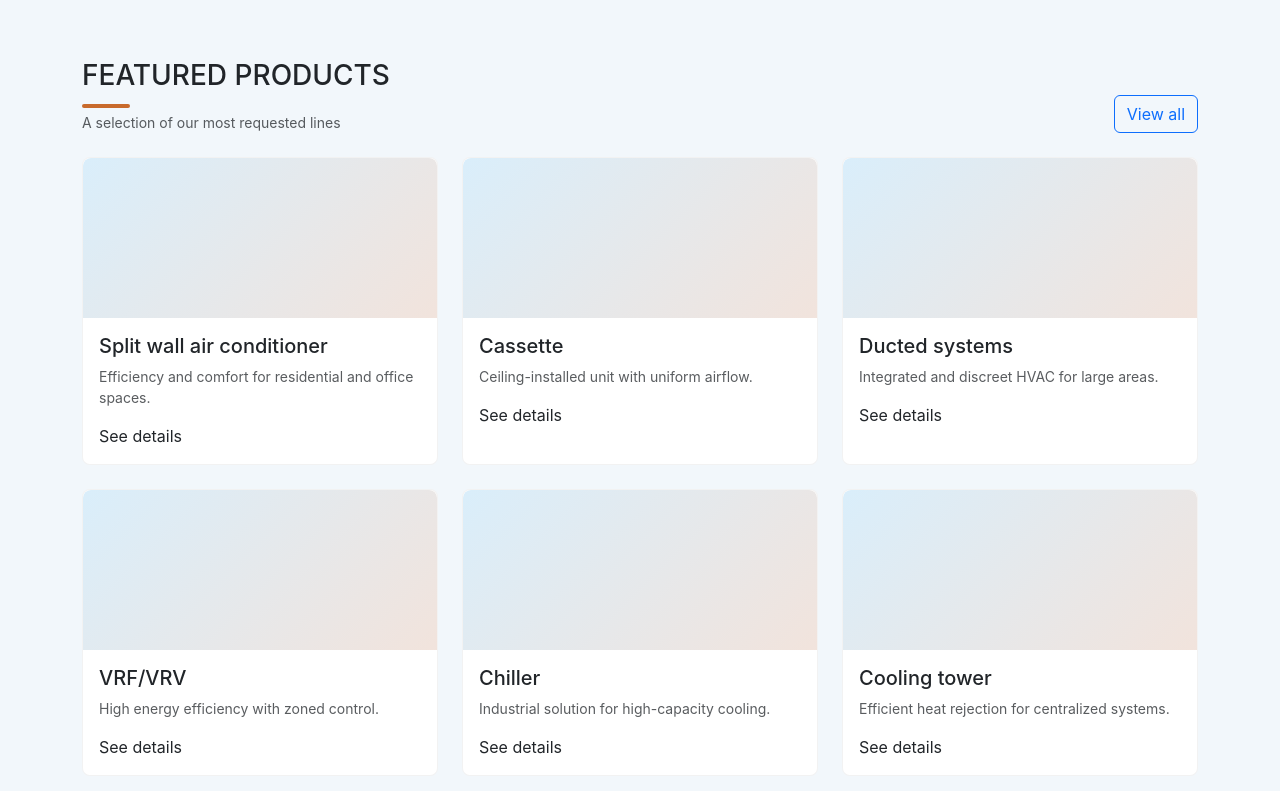
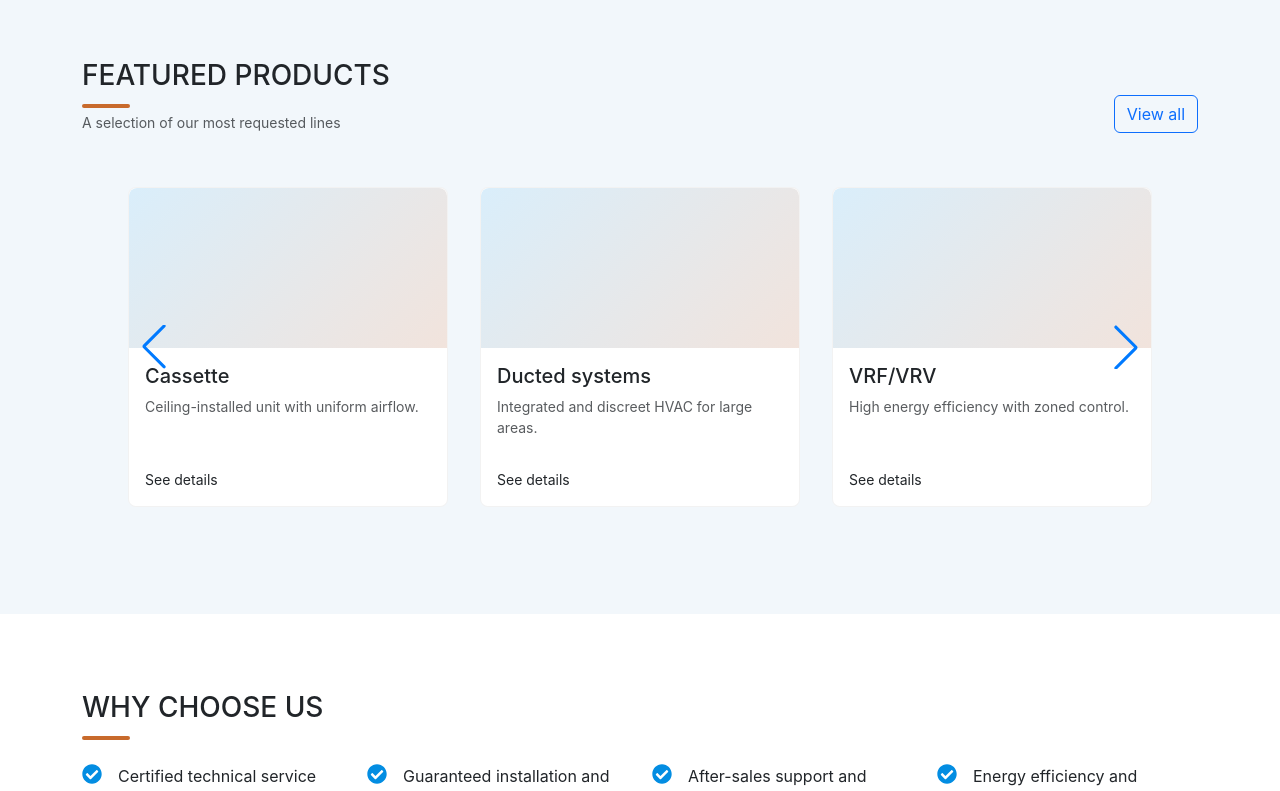
Before and after one commit to jAlejandroGM/advancedline-cooling-web, a React (Vite) app: page / in a window 1280 px wide. Shown: the part 940-1731 px from the top of the page. Built offline with nearby package versions, Linux system fonts and the light colour scheme.

Commit message:
feat: add ProductCarousel component and integrate it into Home page with updated styles

```diff
--- a/package.json
+++ b/package.json
@@ -19,7 +19,8 @@
     "react-hook-form": "^7.65.0",
     "react-i18next": "^16.0.0",
     "react-icons": "^5.5.0",
-    "react-router-dom": "^7.9.3"
+    "react-router-dom": "^7.9.3",
+    "swiper": "^12.0.2"
   },
   "devDependencies": {
     "@eslint/js": "^9.36.0",
--- /dev/null
+++ b/src/components/ProductCarousel/ProductCarousel.jsx
@@ -0,0 +1,34 @@
+import React from "react";
+import { Swiper, SwiperSlide } from "swiper/react";
+import { Navigation, Autoplay } from "swiper/modules";
+import "swiper/css";
+import "swiper/css/navigation";
+import styles from "./ProductCarousel.module.css";
+
+function ProductCarousel({ items = [], renderItem, autoplayMs = 3000 }) {
+  return (
+    <Swiper
+      className={styles.swiper}
+      modules={[Navigation, Autoplay]}
+      navigation
+      slidesPerView={3}
+      slidesPerGroup={1}
+      loop
+      spaceBetween={32}
+      autoplay={{ delay: autoplayMs, disableOnInteraction: false }}
+      breakpoints={{
+        0: { slidesPerView: 1 },
+        768: { slidesPerView: 2 },
+        992: { slidesPerView: 3 },
+      }}
+    >
+      {items.map((item, idx) => (
+        <SwiperSlide key={idx} className={styles.slider}>
+          {renderItem ? renderItem(item, idx) : null}
+        </SwiperSlide>
+      ))}
+    </Swiper>
+  );
+}
+
+export default ProductCarousel;
--- /dev/null
+++ b/src/components/ProductCarousel/ProductCarousel.module.css
@@ -0,0 +1,30 @@
+.swiper {
+  cursor: grab;
+  --card: 320px;
+  --gap: 32px;
+  width: calc(var(--card) * 1 + var(--gap) * 0);
+  max-width: 100vw;
+  height: 380px;
+  margin: 0 auto;
+}
+
+@media (min-width: 768px) {
+  .swiper {
+    width: calc(var(--card) * 2 + var(--gap) * 1);
+  }
+}
+@media (min-width: 992px) {
+  .swiper {
+    width: calc(var(--card) * 3 + var(--gap) * 2);
+  }
+}
+
+.swiper:active {
+  cursor: grabbing;
+}
+
+.slider {
+  display: flex;
+  justify-content: center;
+  align-items: center;
+}
--- a/src/pages/Home/Home.jsx
+++ b/src/pages/Home/Home.jsx
@@ -4,6 +4,7 @@ import { useTranslation } from "react-i18next";
 import styles from "./Home.module.css";
 import { FaCheckCircle } from "react-icons/fa";
 import products from "../../data/products";
+import ProductCarousel from "../../components/ProductCarousel/ProductCarousel";
 
 const Home = () => {
   const { t } = useTranslation();
@@ -90,36 +91,35 @@ const Home = () => {
               </Link>
             </div>
           </div>
-
-          <div className="row g-4">
-            {products.map((p) => {
-              const titleKey = `products.${p.id}.title`;
-              const descKey = `products.${p.id}.desc`;
-              const title = t(titleKey, { defaultValue: p.name });
-              const desc = t(descKey, { defaultValue: p.shortDesc });
-              return (
-                <div key={p.id} className="col-12 col-sm-6 col-lg-4">
-                  <div className={`card h-100 ${styles.productCard}`}>
-                    <div className={styles.productThumb} aria-hidden="true" />
-                    <div className="card-body">
-                      <h3 className="h5 card-title">{title}</h3>
-                      <p className="card-text small text-muted mb-3">{desc}</p>
-                      <Link to="/productos" className="stretched-link">
-                        {t("home.products.cta")}
-                      </Link>
-                    </div>
-                  </div>
-                </div>
-              );
-            })}
-          </div>
-
           <div className="d-sm-none mt-4">
             <Link to="/productos" className="btn btn-outline-primary w-100">
               {t("home.products.viewAll")}
             </Link>
           </div>
         </div>
+        <ProductCarousel
+          items={products}
+          renderItem={(p) => {
+            const titleKey = `products.${p.id}.title`;
+            const descKey = `products.${p.id}.desc`;
+            const title = t(titleKey, { defaultValue: p.name });
+            const desc = t(descKey, { defaultValue: p.shortDesc });
+            return (
+              <div className={`card ${styles.productCard}`}>
+                <div className={styles.productThumb} aria-hidden="true" />
+                <div className="card-body d-flex flex-column justify-content-between">
+                  <div>
+                    <h3 className="h5 card-title">{title}</h3>
+                    <p className="card-text small text-muted mb-3">{desc}</p>
+                  </div>
+                  <Link to="/productos" className="small">
+                    {t("home.products.cta")}
+                  </Link>
+                </div>
+              </div>
+            );
+          }}
+        />
       </section>
 
       {/* Why choose us */}
--- a/src/pages/Home/Home.module.css
+++ b/src/pages/Home/Home.module.css
@@ -77,9 +77,12 @@
 }
 
 .productCard {
+  height: 320px;
+  width: 320px;
+  max-width: 100%;
   border: 1px solid rgba(0, 0, 0, 0.05);
   border-radius: 0.5rem;
-  overflow: hidden; /* prevent media overflow when scaling */
+  overflow: hidden;
   transition: transform 0.25s ease, box-shadow 0.25s ease,
     border-color 0.25s ease;
   will-change: transform;
@@ -93,6 +96,7 @@
 }
 
 .productThumb {
+  width: 100%;
   height: 160px;
   background: linear-gradient(
     135deg,
```
Also changed, not shown: 1 other file (tests, documents, lock files or other folders).
